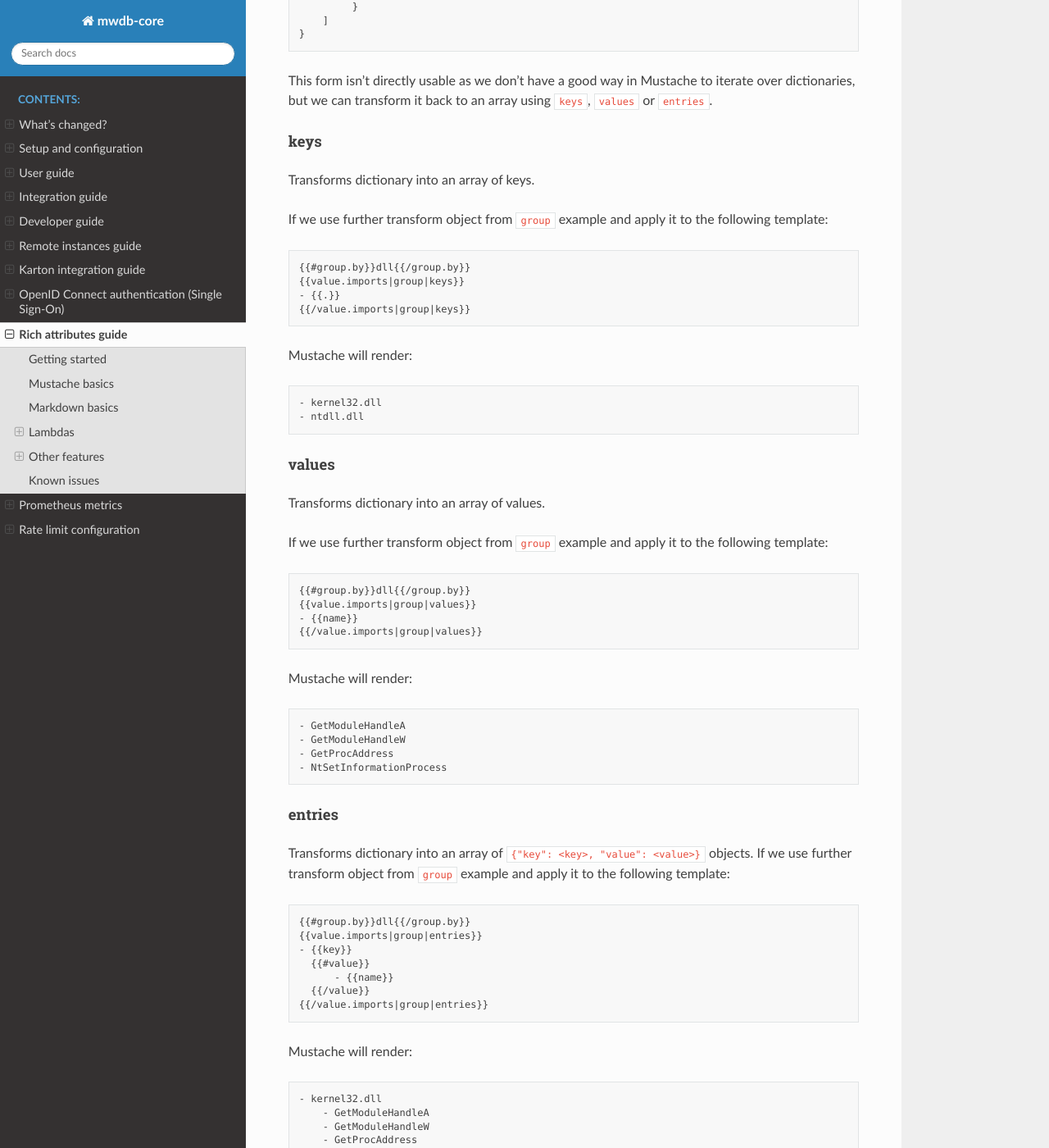
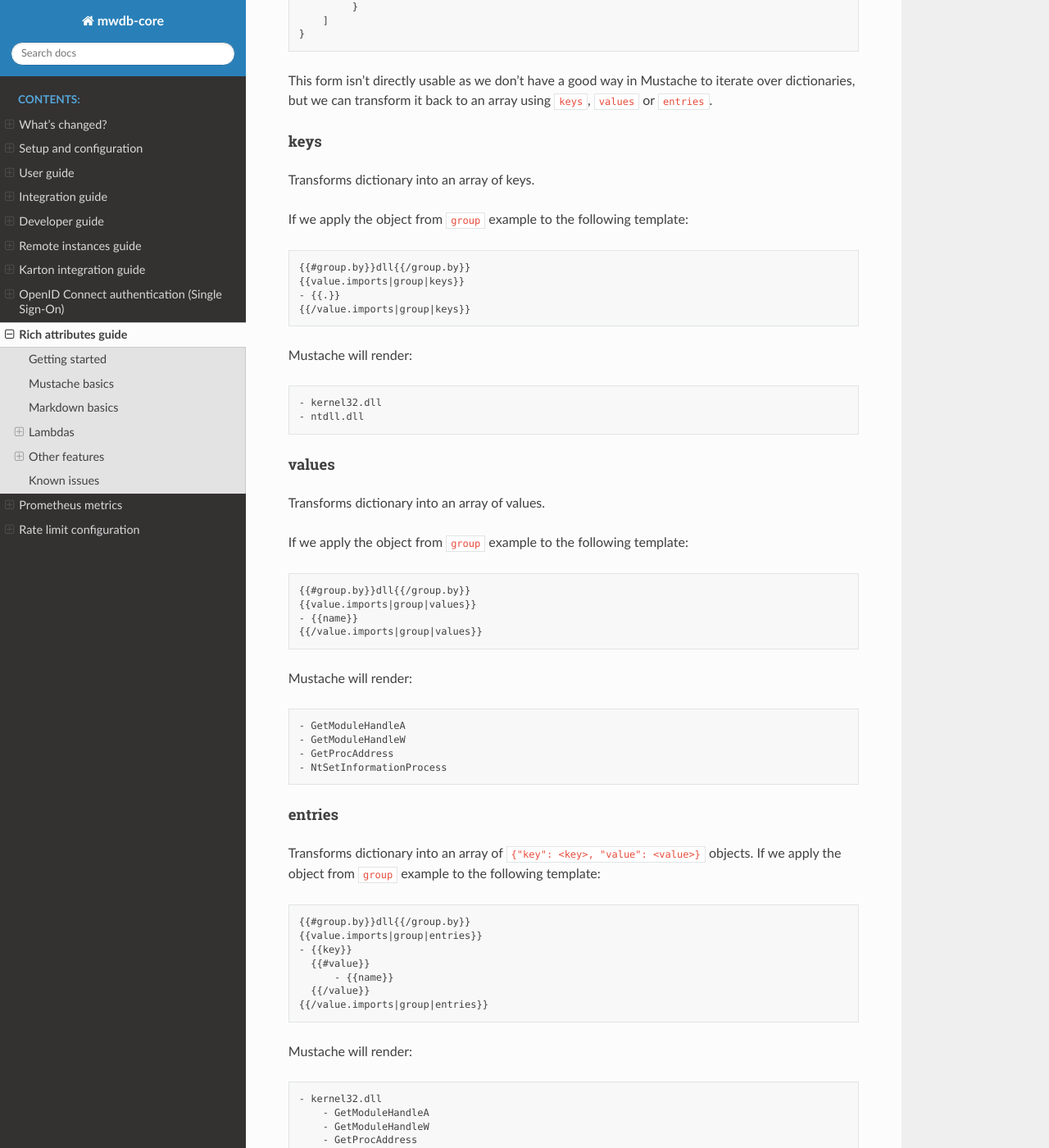
Before and after one commit to CERT-Polska/mwdb-core, a Sphinx documentation site: the page built from docs/rich-attributes-guide.rst, in a window 1280 px wide and 1400 px high, scrolled down 7193 px. Shown: the whole window at 82% size. Built offline with Sphinx 7.4.7 and the Read the Docs theme 3.1.0, drawn with Linux system fonts in a browser that asks for light colours.

Commit message:
Improve docs a bit

```diff
--- a/docs/rich-attributes-guide.rst
+++ b/docs/rich-attributes-guide.rst
@@ -322,7 +322,7 @@ keys
 
 Transforms dictionary into an array of keys.
 
-If we use further transform object from ``group`` example and apply it to the following template:
+If we apply the object from ``group`` example to the following template:
 
 .. code-block:: mustache
 
@@ -343,7 +343,7 @@ values
 
 Transforms dictionary into an array of values.
 
-If we use further transform object from ``group`` example and apply it to the following template:
+If we apply the object from ``group`` example to the following template:
 
 .. code-block:: mustache
 
@@ -364,7 +364,7 @@ Mustache will render:
 entries
 ^^^^^^^
 
-Transforms dictionary into an array of ``{"key": <key>, "value": <value>}`` objects. If we use further transform object from ``group`` example and apply it to the following template:
+Transforms dictionary into an array of ``{"key": <key>, "value": <value>}`` objects. If we apply the object from ``group`` example to the following template:
 
 .. code-block:: mustache
 
```
